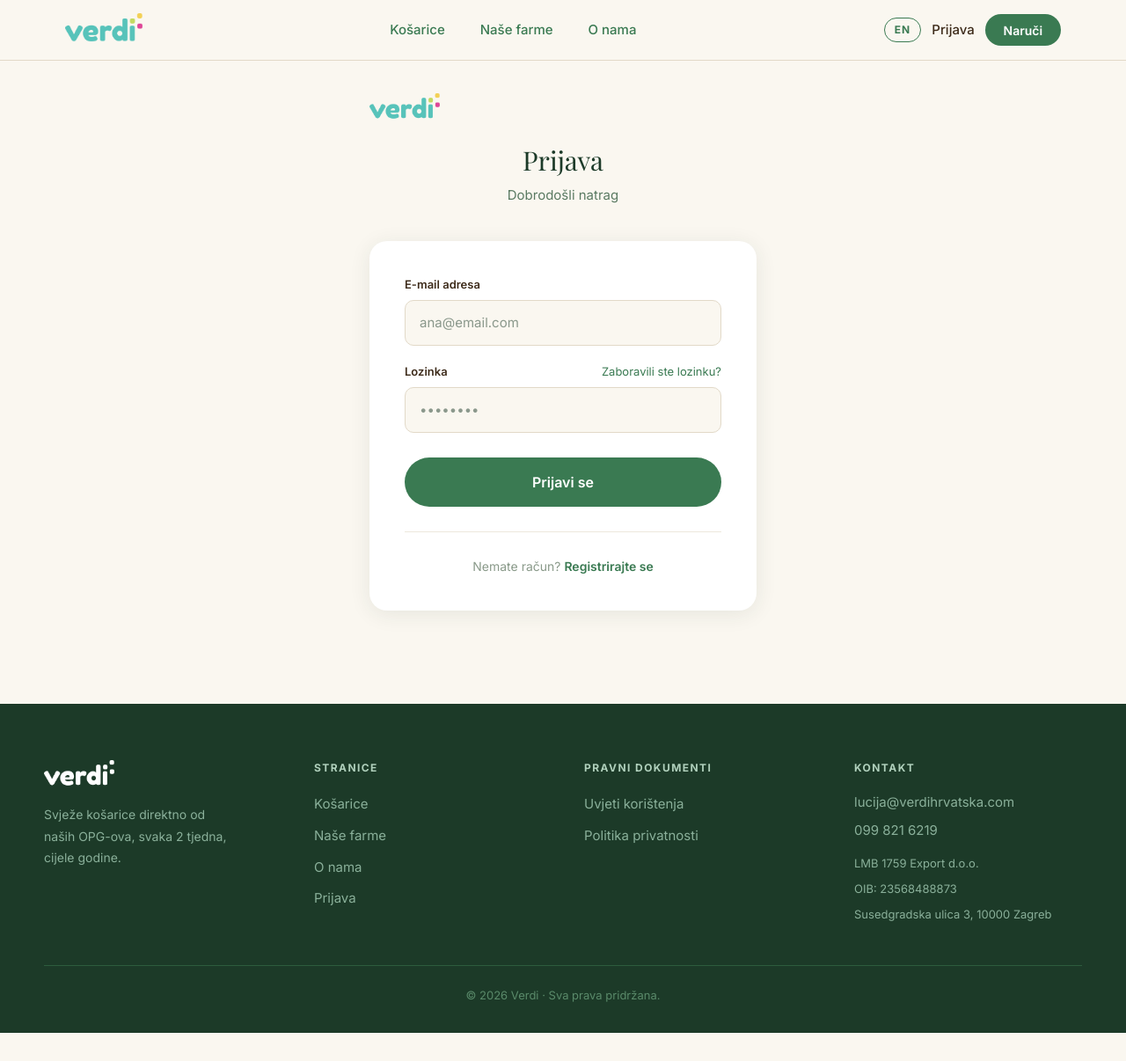
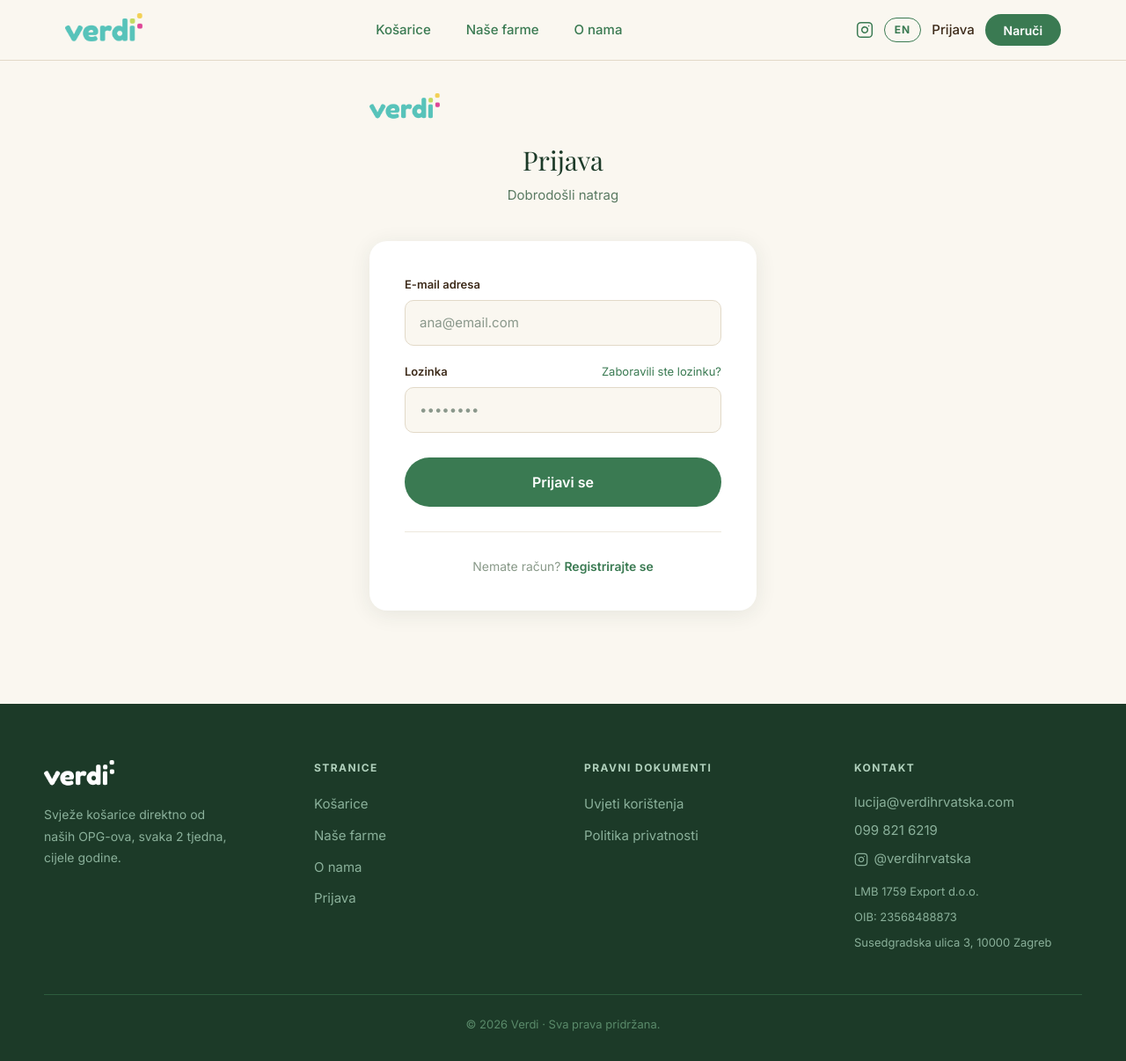
Before and after one commit to lucija-lab/vediwebside, a Next.js app: page /prijava in a window 1280 px wide. Shown: the whole page at 88% size. Before the commit the page ends 1174 px from the top, so only its background shows below. Built offline with nearby package versions, Linux system fonts and the light colour scheme; no server answers; a web font is replaced by a local one.

Commit message:
feat: add Instagram icon in header and footer

```diff
--- a/components/Footer.tsx
+++ b/components/Footer.tsx
@@ -81,6 +81,10 @@
             <div style={{ display: "flex", flexDirection: "column", gap: "0.6rem" }}>
               <a href="mailto:lucija@verdihrvatska.com" style={footLink}>lucija@verdihrvatska.com</a>
               <a href="tel:0998216219" style={footLink}>099 821 6219</a>
+              <a href="https://www.instagram.com/verdihrvatska?igsh=bTJpaHFhMWc4ejF3&utm_source=qr" target="_blank" rel="noopener noreferrer" style={{ ...footLink, display: "flex", alignItems: "center", gap: "0.4rem" }}>
+                <svg xmlns="http://www.w3.org/2000/svg" width="16" height="16" viewBox="0 0 24 24" fill="none" stroke="currentColor" strokeWidth="1.8" strokeLinecap="round" strokeLinejoin="round"><rect x="2" y="2" width="20" height="20" rx="5" ry="5"/><path d="M16 11.37A4 4 0 1 1 12.63 8 4 4 0 0 1 16 11.37z"/><line x1="17.5" y1="6.5" x2="17.51" y2="6.5"/></svg>
+                @verdihrvatska
+              </a>
               <p style={{ color: "#8ab09a", fontSize: 13, marginTop: "0.4rem" }}>{tx.company}</p>
               <p style={{ color: "#8ab09a", fontSize: 13 }}>OIB: 23568488873</p>
               <p style={{ color: "#8ab09a", fontSize: 13 }}>Susedgradska ulica 3, 10000 Zagreb</p>
--- a/components/Header.tsx
+++ b/components/Header.tsx
@@ -45,6 +45,9 @@
         </nav>
 
         <div style={{ display: "flex", alignItems: "center", gap: "0.75rem" }}>
+          <a href="https://www.instagram.com/verdihrvatska?igsh=bTJpaHFhMWc4ejF3&utm_source=qr" target="_blank" rel="noopener noreferrer" style={{ color: "#3a7a52", display: "flex", alignItems: "center" }} className="hdr-desktop">
+            <svg xmlns="http://www.w3.org/2000/svg" width="20" height="20" viewBox="0 0 24 24" fill="none" stroke="currentColor" strokeWidth="1.8" strokeLinecap="round" strokeLinejoin="round"><rect x="2" y="2" width="20" height="20" rx="5" ry="5"/><path d="M16 11.37A4 4 0 1 1 12.63 8 4 4 0 0 1 16 11.37z"/><line x1="17.5" y1="6.5" x2="17.51" y2="6.5"/></svg>
+          </a>
           <button onClick={() => setLang(lang === "hr" ? "en" : "hr")} style={langBtnStyle}>{tx.langBtn}</button>
 
           {user ? (
```
